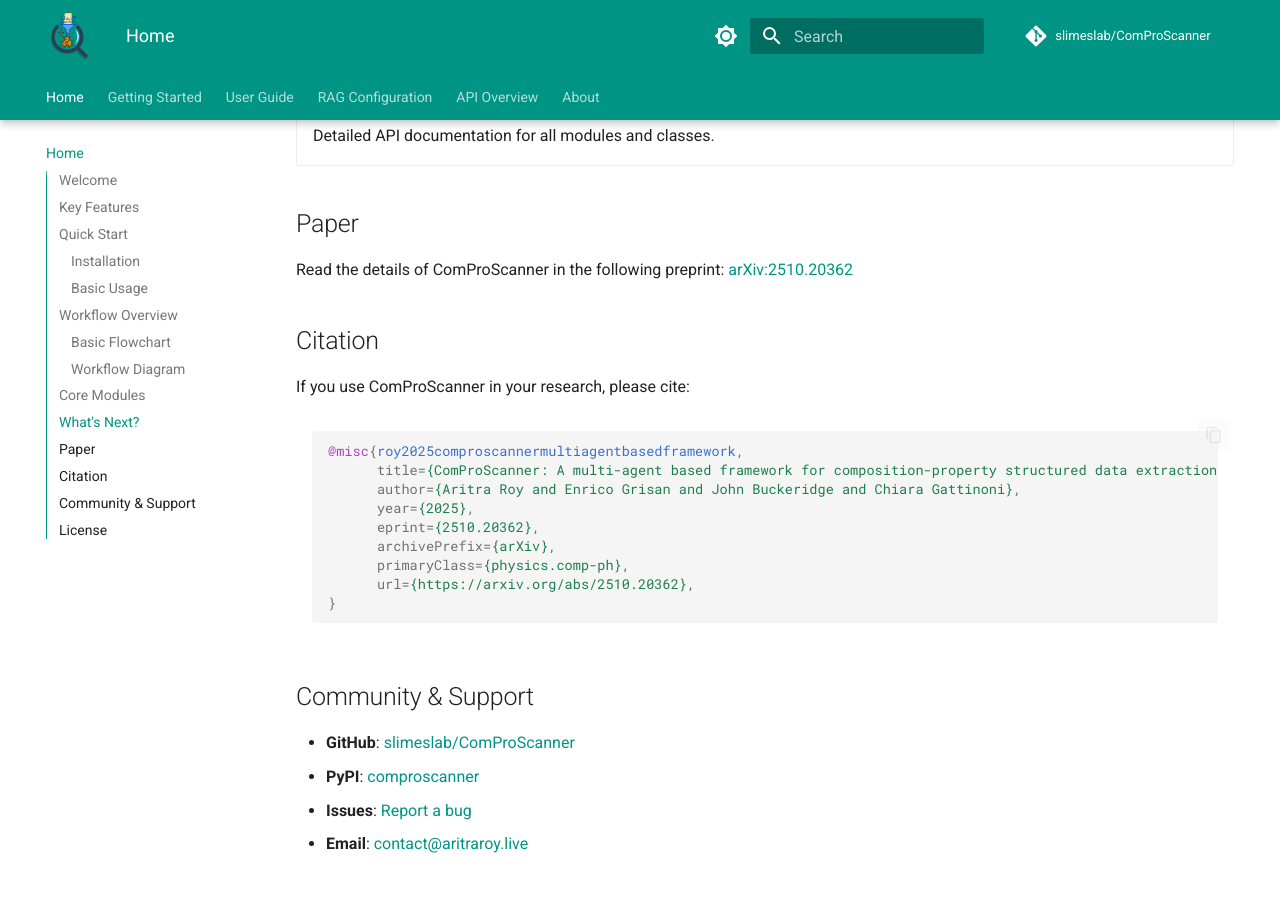
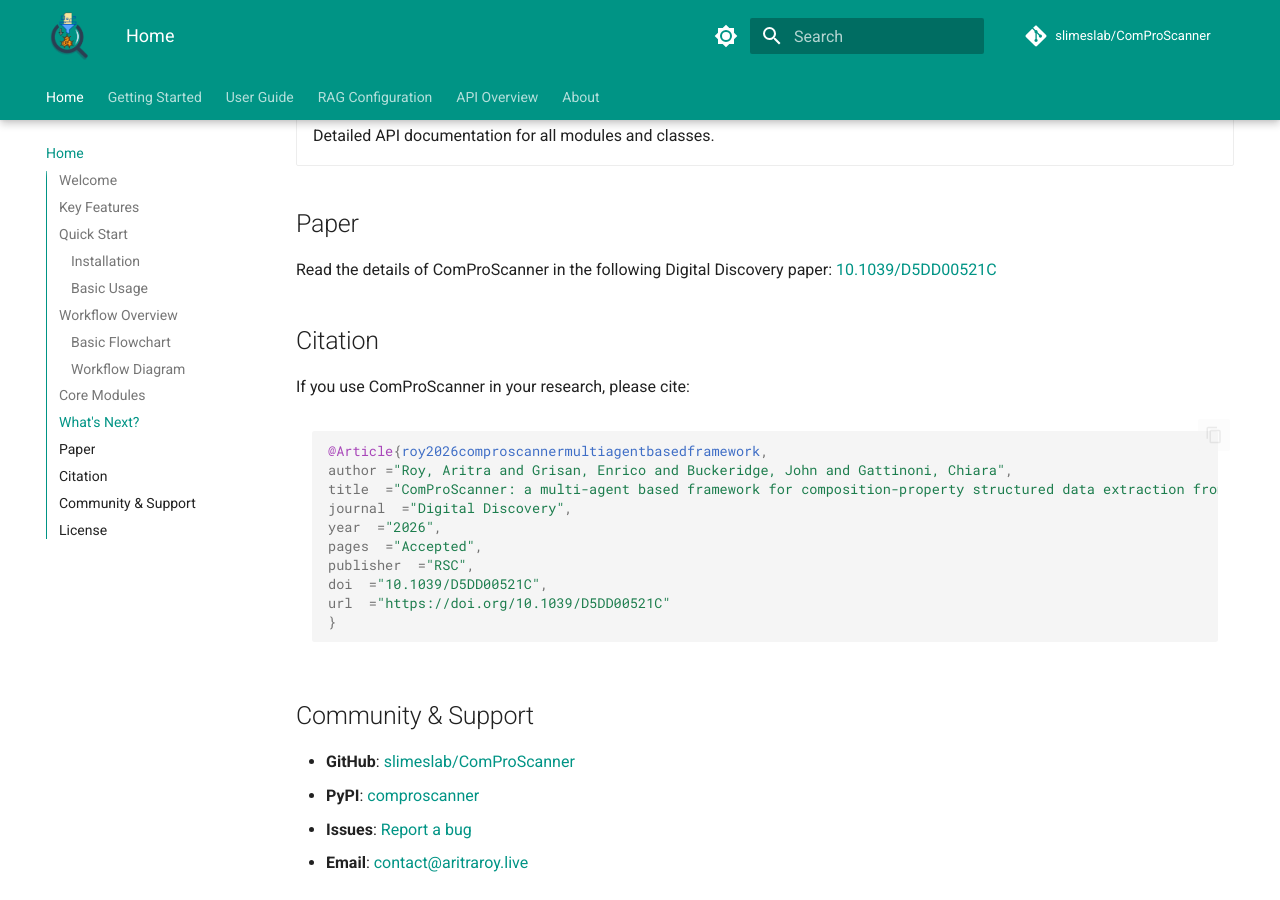
Before and after one commit to slimeslab/ComProScanner, an MkDocs documentation site: the page built from docs/index.md, in a window 1280 px wide and 900 px high, scrolled down 3945 px. Built offline with MkDocs 1.6.1 and Material for MkDocs 9.7.7, drawn with Linux system fonts in a browser that asks for light colours; comment, search, counter and statistics services are not loaded; the version menu is left out.

````diff
--- a/docs/index.md
+++ b/docs/index.md
@@ -143,21 +143,22 @@ graph LR
 
 ## Paper
 
-Read the details of ComProScanner in the following preprint: [arXiv:2510.20362](https://arxiv.org/abs/2510.20362)
+Read the details of ComProScanner in the following Digital Discovery paper: [10.1039/D5DD00521C](https://doi.org/10.1039/D5DD00521C)
 
 ## Citation
 
 If you use ComProScanner in your research, please cite:
 
 ```bibtex
-@misc{roy2025comproscannermultiagentbasedframework,
-      title={ComProScanner: A multi-agent based framework for composition-property structured data extraction from scientific literature},
-      author={Aritra Roy and Enrico Grisan and John Buckeridge and Chiara Gattinoni},
-      year={2025},
-      eprint={2510.20362},
-      archivePrefix={arXiv},
-      primaryClass={physics.comp-ph},
-      url={https://arxiv.org/abs/2510.20362},
+@Article{roy2026comproscannermultiagentbasedframework,
+author ="Roy, Aritra and Grisan, Enrico and Buckeridge, John and Gattinoni, Chiara",
+title  ="ComProScanner: a multi-agent based framework for composition-property structured data extraction from scientific literature",
+journal  ="Digital Discovery",
+year  ="2026",
+pages  ="Accepted",
+publisher  ="RSC",
+doi  ="10.1039/D5DD00521C",
+url  ="https://doi.org/10.1039/D5DD00521C"
 }
 ```
 
````
Also changed, not shown: README.md (+1 -1 lines), docs/usage/evaluation/overview.md (+1 -1 lines).
